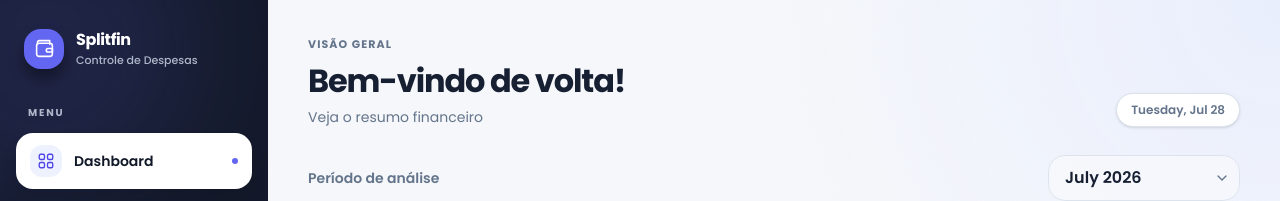
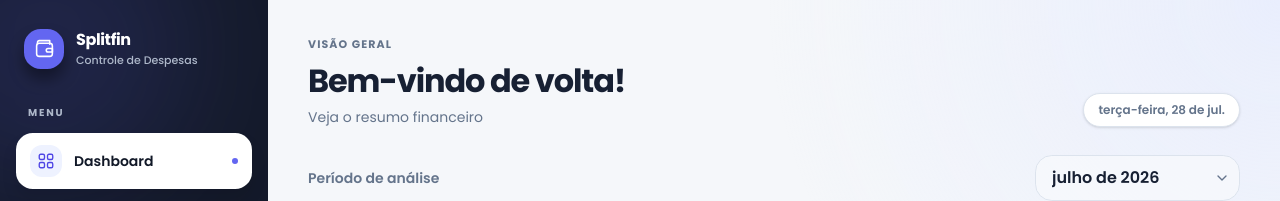
Before and after one commit to brunodias0903/splitfin, a Next.js app: page /dashboard in a window 1280 px wide. Shown: the top 201 px of the page. Built offline with nearby package versions, Linux system fonts and the light colour scheme.

Commit message:
fix(dashboard): make date formatting hydration-safe (#17)

```diff
--- a/playwright.config.ts
+++ b/playwright.config.ts
@@ -19,11 +19,11 @@ export default defineConfig({
   projects: [
     {
       name: "desktop-chromium",
-      use: { ...devices["Desktop Chrome"] },
+      use: { ...devices["Desktop Chrome"], locale: "pt-BR" },
     },
     {
       name: "mobile-chromium",
-      use: { ...devices["Pixel 7"] },
+      use: { ...devices["Pixel 7"], locale: "pt-BR" },
     },
   ],
   webServer: {
--- a/src/modules/dashboard/ui/dashboard-page.tsx
+++ b/src/modules/dashboard/ui/dashboard-page.tsx
@@ -13,7 +13,7 @@ interface DashboardPageProps {
 }
 
 export default function DashboardPage({ expenses, fixedExpenses, cards }: DashboardPageProps) {
-  const { t, formatCurrency, formatDate } = useLocale();
+  const { t, formatCurrency, formatDate, formatLongDate } = useLocale();
 
   const recentExpenses = useMemo(() => {
     return [...expenses]
@@ -38,11 +38,7 @@ export default function DashboardPage({ expenses, fixedExpenses, cards }: Dashbo
           </Text>
         </div>
         <div className="hidden rounded-full border border-border bg-surface px-3.5 py-2 text-xs font-semibold text-muted-foreground shadow-sm sm:block">
-          {new Date().toLocaleDateString(undefined, {
-            weekday: "long",
-            day: "2-digit",
-            month: "short",
-          })}
+          {formatLongDate(new Date())}
         </div>
       </div>
 
--- a/src/modules/dashboard/ui/dashboard.tsx
+++ b/src/modules/dashboard/ui/dashboard.tsx
@@ -32,7 +32,7 @@ function isSameMonth(dateStr: string, yearMonth: string): boolean {
 }
 
 export default function Dashboard({ expenses, fixedExpenses, cards }: DashboardProps) {
-  const { t, formatCurrency, formatDate } = useLocale();
+  const { t, formatCurrency, formatDate, formatMonth } = useLocale();
   const now = new Date();
   const currentYM = `${now.getFullYear()}-${String(now.getMonth() + 1).padStart(2, "0")}`;
   const [selectedMonth, setSelectedMonth] = useState(currentYM);
@@ -139,10 +139,7 @@ export default function Dashboard({ expenses, fixedExpenses, cards }: DashboardP
         >
           {monthOptions.map((ym) => (
             <option key={ym} value={ym}>
-              {new Date(`${ym}-01`).toLocaleDateString(undefined, {
-                year: "numeric",
-                month: "long",
-              })}
+              {formatMonth(ym)}
             </option>
           ))}
         </NativeSelect>
--- a/src/shared/i18n/index.tsx
+++ b/src/shared/i18n/index.tsx
@@ -30,6 +30,8 @@ interface I18nContextValue {
   currency: string;
   formatCurrency: (value: number) => string;
   formatDate: (dateStr: string) => string;
+  formatLongDate: (date: Date) => string;
+  formatMonth: (yearMonth: string) => string;
   setLocale: (locale: Locale) => void;
 }
 
@@ -48,8 +50,32 @@ export function I18nProvider({ children }: { children: ReactNode }) {
   const formatDate = (dateStr: string) =>
     new Intl.DateTimeFormat(localeStr).format(new Date(dateStr + "T00:00:00"));
 
+  const formatLongDate = (date: Date) =>
+    new Intl.DateTimeFormat(localeStr, {
+      weekday: "long",
+      day: "2-digit",
+      month: "short",
+    }).format(date);
+
+  const formatMonth = (yearMonth: string) =>
+    new Intl.DateTimeFormat(localeStr, {
+      year: "numeric",
+      month: "long",
+    }).format(new Date(`${yearMonth}-01T00:00:00`));
+
   return (
-    <I18nContext.Provider value={{ locale, t, currency, formatCurrency, formatDate, setLocale }}>
+    <I18nContext.Provider
+      value={{
+        locale,
+        t,
+        currency,
+        formatCurrency,
+        formatDate,
+        formatLongDate,
+        formatMonth,
+        setLocale,
+      }}
+    >
       {children}
     </I18nContext.Provider>
   );
```
Also changed, not shown: 1 other file (tests, documents, lock files or other folders).
